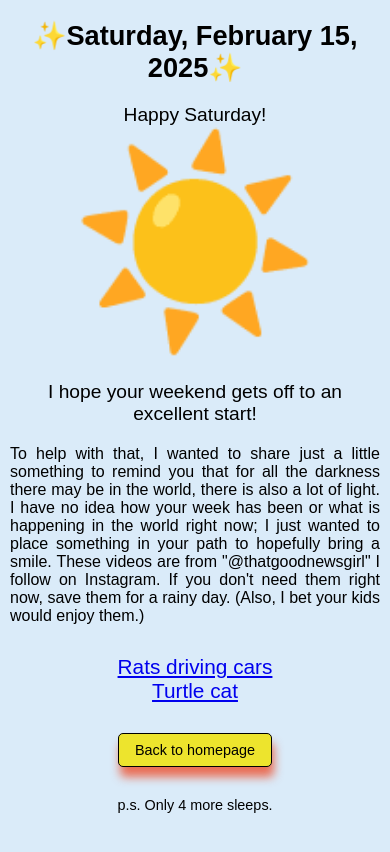
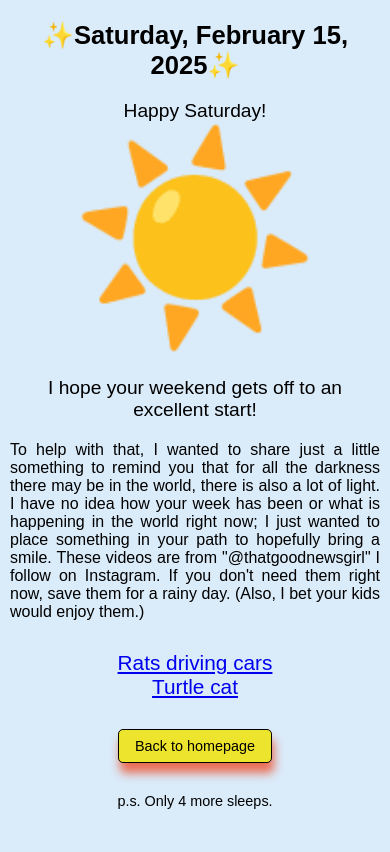
Before and after one commit to jpalank31/Feb15, a plain HTML site: page index.html in a window 390 px wide. Drawn offline with Linux system fonts and the light colour scheme.

Commit message:
Update index.html

```diff
--- a/index.html
+++ b/index.html
@@ -45,6 +45,7 @@
         font-size: 1rem; /* Responsive font size */
         border: 1px solid black;
         background-color: #ede42d; /* Button background color */
+        color: black;
         border-radius: 5px; /* Rounded corners */
         cursor: pointer; /* Pointer cursor */
         transition: background-color 0.3s; /* Smooth transition */
@@ -56,9 +57,9 @@
         color: black;
       }
       /* Media Queries for Responsive Design */
-      @media (max-width: 600px) {
+      @media (max-width: 550px) {
         h1 {
-          font-size: 1.7rem; /* Smaller heading size */
+          font-size: 1.6rem; /* Smaller heading size */
         }
         p {
           font-size: 1.2rem; /* Smaller paragraph text */
```
